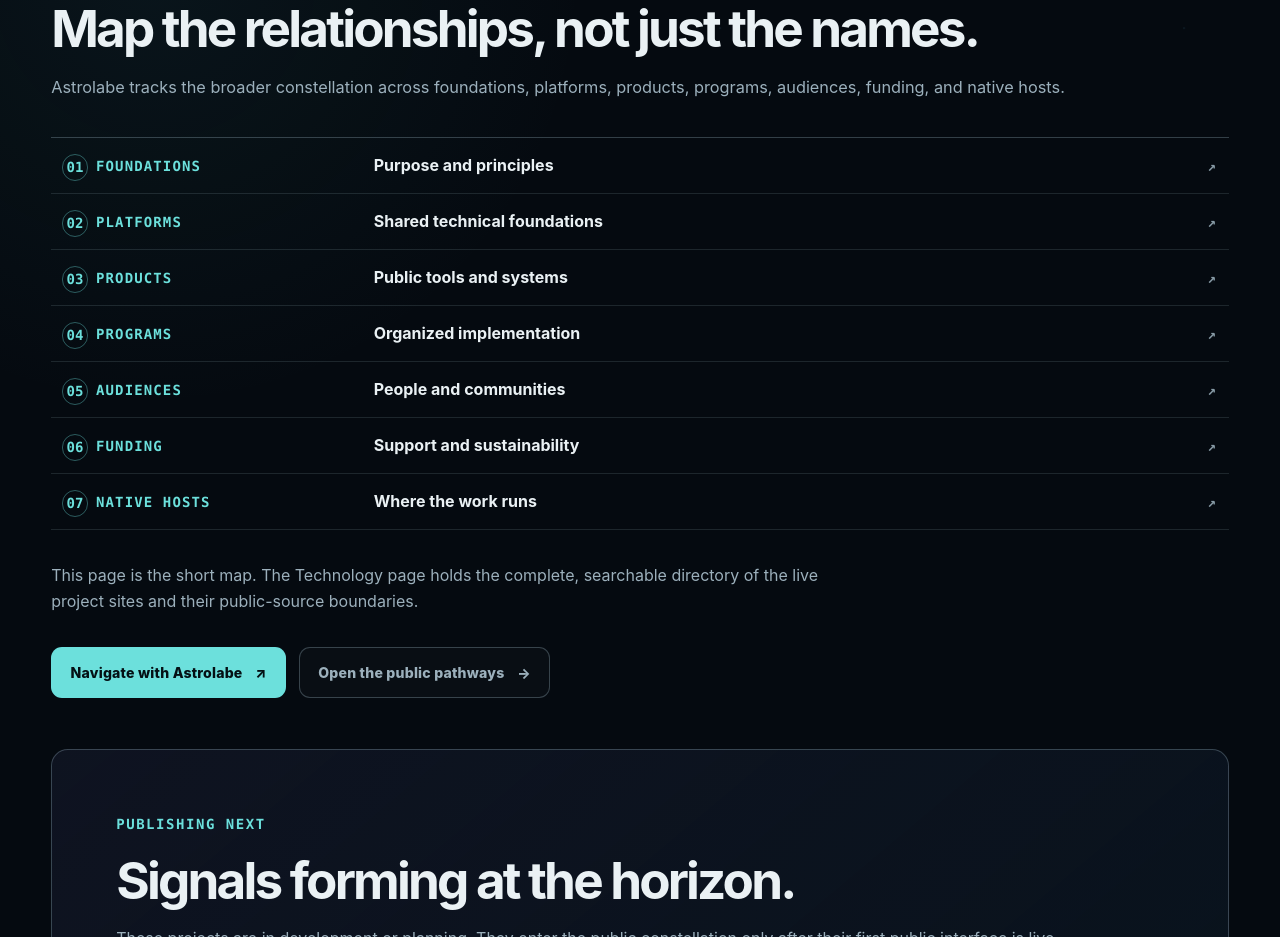
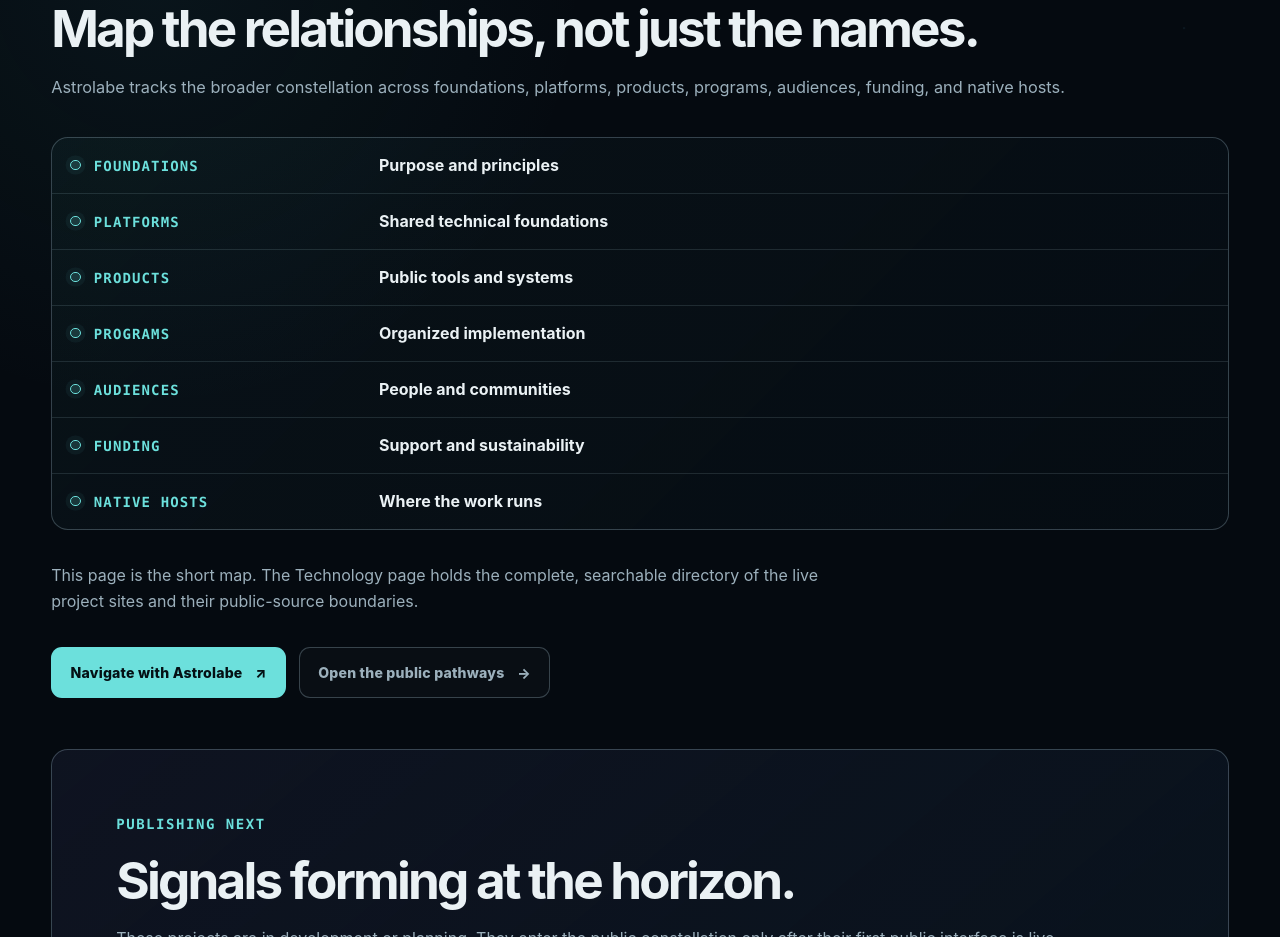
Before and after one commit to TheWizardNexus/TheWizardNexus.com, a plain HTML site: page ecosystem.html in a window 1280 px wide. Shown: the part 764-1701 px from the top of the page. Drawn offline with Linux system fonts and the light colour scheme.

Commit message:
Clarify ecosystem relationship map

```diff
--- a/ecosystem.html
+++ b/ecosystem.html
@@ -59,15 +59,15 @@
           <div><p class="eyebrow">Relationship map</p><h2 id="directory-title">Map the relationships, not just the names.</h2></div>
           <p>Astrolabe tracks the broader constellation across foundations, platforms, products, programs, audiences, funding, and native hosts.</p>
         </div>
-        <ol class="ecosystem-relationship-flow" aria-label="The relationship types mapped in Astrolabe">
-          <li><a href="https://thewizardnexus.github.io/Astrolabe/"><span>Foundations</span><strong>Purpose and principles</strong><i aria-hidden="true">↗</i></a></li>
-          <li><a href="https://thewizardnexus.github.io/Astrolabe/"><span>Platforms</span><strong>Shared technical foundations</strong><i aria-hidden="true">↗</i></a></li>
-          <li><a href="https://thewizardnexus.github.io/Astrolabe/"><span>Products</span><strong>Public tools and systems</strong><i aria-hidden="true">↗</i></a></li>
-          <li><a href="https://thewizardnexus.github.io/Astrolabe/"><span>Programs</span><strong>Organized implementation</strong><i aria-hidden="true">↗</i></a></li>
-          <li><a href="https://thewizardnexus.github.io/Astrolabe/"><span>Audiences</span><strong>People and communities</strong><i aria-hidden="true">↗</i></a></li>
-          <li><a href="https://thewizardnexus.github.io/Astrolabe/"><span>Funding</span><strong>Support and sustainability</strong><i aria-hidden="true">↗</i></a></li>
-          <li><a href="https://thewizardnexus.github.io/Astrolabe/"><span>Native hosts</span><strong>Where the work runs</strong><i aria-hidden="true">↗</i></a></li>
-        </ol>
+        <ul class="ecosystem-relationship-flow" aria-label="The relationship types mapped in Astrolabe">
+          <li><span>Foundations</span><strong>Purpose and principles</strong></li>
+          <li><span>Platforms</span><strong>Shared technical foundations</strong></li>
+          <li><span>Products</span><strong>Public tools and systems</strong></li>
+          <li><span>Programs</span><strong>Organized implementation</strong></li>
+          <li><span>Audiences</span><strong>People and communities</strong></li>
+          <li><span>Funding</span><strong>Support and sustainability</strong></li>
+          <li><span>Native hosts</span><strong>Where the work runs</strong></li>
+        </ul>
         <p class="ecosystem-directory-note">This page is the short map. The Technology page holds the complete, searchable directory of the live project sites and their public-source boundaries.</p>
         <div class="button-row"><a class="button button-primary" href="https://thewizardnexus.github.io/Astrolabe/">Navigate with Astrolabe <span aria-hidden="true">↗</span></a><a class="button button-secondary" href="technology.html">Open the public pathways <span aria-hidden="true">→</span></a></div>
       </section>
--- a/styles.css
+++ b/styles.css
@@ -1065,45 +1065,38 @@ body[data-page="people"] .page-next { margin-bottom: clamp(3.5rem, 6vw, 6rem); p
   margin: 2.25rem 0 0;
   padding: 0;
   grid-template-columns: 1fr;
-  border-top: 1px solid var(--line-strong);
-  background: transparent;
-  counter-reset: ecosystem-relationship;
+  border: 1px solid var(--line-strong);
+  border-radius: var(--radius);
+  overflow: hidden;
+  background: linear-gradient(135deg, rgba(108, 224, 220, 0.04), rgba(8, 18, 27, 0.3));
   list-style: none;
 }
 .ecosystem-relationship-flow li {
   position: relative;
+  display: grid;
   min-height: 0;
+  padding: 1rem 1.25rem 1rem 2.6rem;
+  align-items: baseline;
+  grid-template-columns: minmax(10rem, 0.32fr) minmax(0, 1fr);
+  gap: 1.25rem;
   border-bottom: 1px solid var(--line);
   background: transparent;
-  counter-increment: ecosystem-relationship;
 }
-.ecosystem-relationship-flow a {
-  display: grid;
-  padding: 1rem 0.8rem 1rem 2.8rem;
-  align-items: baseline;
-  grid-template-columns: minmax(9rem, 0.32fr) minmax(0, 1fr) auto;
-  gap: 1rem;
-  transition: background 160ms ease;
+.ecosystem-relationship-flow li::before {
+  content: "";
+  position: absolute;
+  top: 1.35rem;
+  left: 1.1rem;
+  width: 0.55rem;
+  aspect-ratio: 1;
+  border-radius: 50%;
+  border: 1px solid var(--teal);
+  background: rgba(108, 224, 220, 0.18);
+  box-shadow: 0 0 0 0.28rem rgba(108, 224, 220, 0.05);
 }
-.ecosystem-relationship-flow a:hover { background: rgba(108, 224, 220, 0.06); }
-.ecosystem-relationship-flow li::before {
-  position: absolute;
-  top: 1rem;
-  left: 0.65rem;
-  display: grid;
-  width: 1.55rem;
-  aspect-ratio: 1;
-  place-items: center;
-  border: 1px solid rgba(108, 224, 220, 0.38);
-  border-radius: 50%;
-  color: var(--teal);
-  font: 700 0.875rem/1 var(--mono);
-  content: counter(ecosystem-relationship, decimal-leading-zero);
-}
-.ecosystem-relationship-flow li:last-child { grid-column: auto; }
+.ecosystem-relationship-flow li:last-child { grid-column: auto; border-bottom: 0; }
 .ecosystem-relationship-flow span { color: var(--teal); font: 700 0.875rem/1.5 var(--mono); letter-spacing: 0.08em; text-transform: uppercase; }
 .ecosystem-relationship-flow strong { max-width: none; font-size: 1rem; line-height: 1.4; }
-.ecosystem-relationship-flow i { color: var(--quiet); font: normal 700 0.875rem/1.5 var(--mono); }
 .ecosystem-metrics p { min-height: 8rem; }
 .ecosystem-directory-note { max-width: 48rem; margin: 2rem 0 0; color: var(--muted); }
 .ecosystem-overview .button-row { margin-top: 2rem; }
@@ -1448,8 +1441,7 @@ body[data-page="people"] .page-next { margin-bottom: clamp(3.5rem, 6vw, 6rem); p
   .ethics-grid article { min-height: auto; }
   .page-metrics.ecosystem-metrics { grid-template-columns: 1fr; }
   .ecosystem-relationship-flow li:last-child { grid-column: auto; }
-  .ecosystem-relationship-flow a { grid-template-columns: 1fr auto; gap: 0.25rem 1rem; }
-  .ecosystem-relationship-flow strong { grid-column: 1 / -1; }
+  .ecosystem-relationship-flow li { grid-template-columns: 1fr; gap: 0.2rem; }
   .audience-band ul { grid-template-columns: 1fr; }
   .boundary-row { grid-template-columns: 1fr; gap: 0.35rem; }
   .repo-toolbar { grid-template-columns: 1fr; }
```
